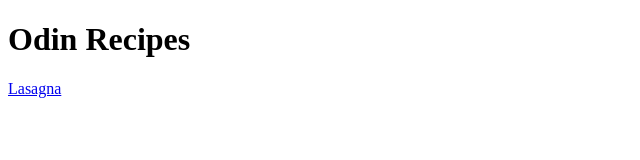
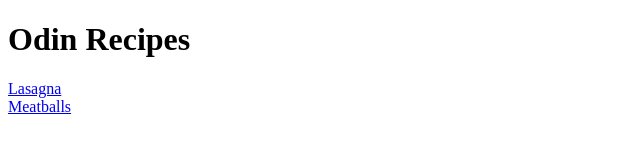
Before and after one commit to Wushvuzulle/odin-recipes, a plain HTML site: page index.html in a window 1280 px wide. Shown: the full height of the page, 0-640 px from the left. Drawn offline with Linux system fonts and the light colour scheme.

Commit message:
upd index

```diff
--- a/index.html
+++ b/index.html
@@ -7,5 +7,8 @@
     <body>
         <h1>Odin Recipes</h1>
         <a href="./recipes/lasagna.html">Lasagna</a>
+        <br>
+        <a href="./recipes/meatballs.html">Meatballs</a>
+        <br>
     </body>
 </html>
```
